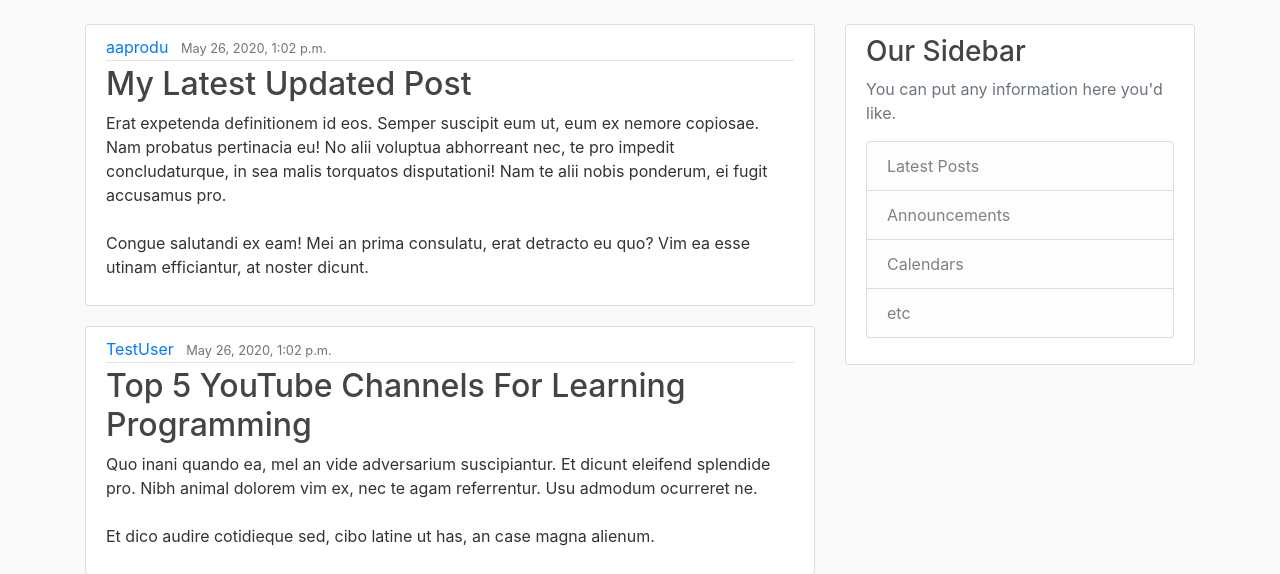
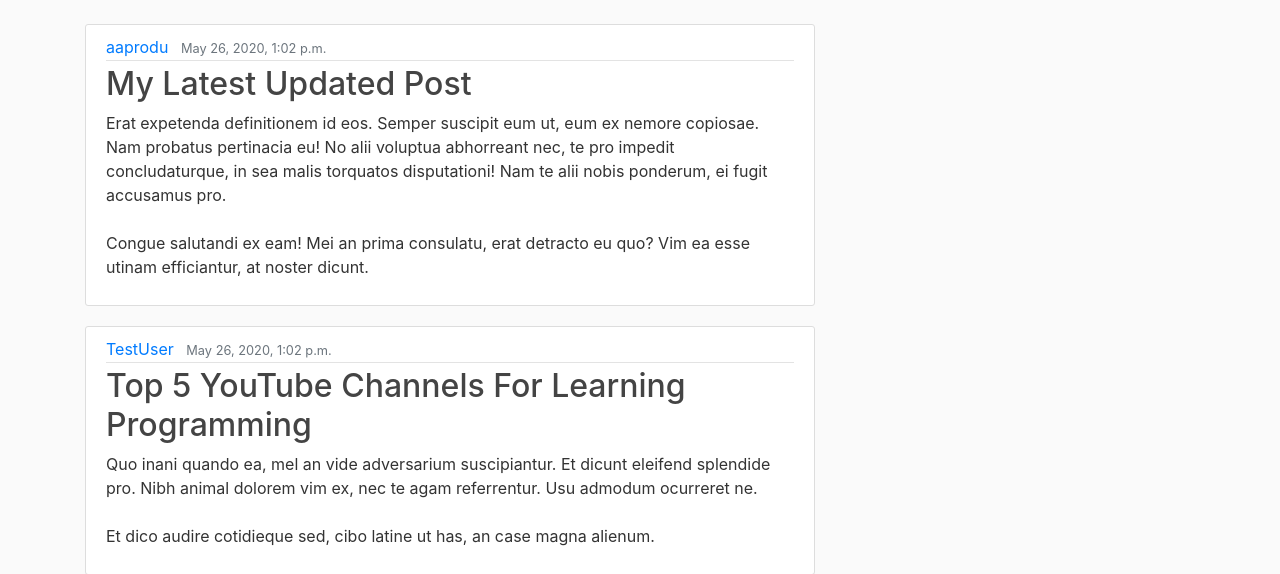
Before and after one commit to AlexandruAprodu/Blog-Space, a Django app: page / in a window 1280 px wide. Shown: the part 56-630 px from the top of the page. Run offline with Django 3.2, Linux system fonts and the light colour scheme; data comes from the database, SQL or seed files in the repository; some libraries are stand-ins or nearby versions.

Commit message:
before frontend

```diff
--- a/blog/models.py
+++ b/blog/models.py
@@ -9,6 +9,7 @@ class Post(models.Model):
     title = models.CharField(max_length=100)
     content = models.TextField()
     date_posted = models.DateTimeField(default=timezone.now)
+    image = models.ImageField(upload_to='post_pics', default='default-image.png')
     author = models.ForeignKey(User, on_delete=models.CASCADE)
 
     def __str__(self):
--- a/blog/templates/blog/base.html
+++ b/blog/templates/blog/base.html
@@ -26,7 +26,7 @@
           </button>
           <div class="collapse navbar-collapse" id="navbarToggle">
             <div class="navbar-nav mr-auto">
-              <a class="nav-item nav-link" href="{% url 'blog-home' %}">Home</a>
+              <a class="nav-item nav-link" href="{% url 'index' %}">Home</a>
               <a class="nav-item nav-link" href="{% url 'blog-about' %}">About</a>
             </div>
             <!-- Navbar Right Side -->
@@ -59,19 +59,6 @@
             {% endif %}
             {% block content %}{% endblock %}
         </div>
-        <div class="col-md-4">
-          <div class="content-section">
-            <h3>Our Sidebar</h3>
-            <p class='text-muted'>You can put any information here you'd like.
-              <ul class="list-group">
-                <li class="list-group-item list-group-item-light">Latest Posts</li>
-                <li class="list-group-item list-group-item-light">Announcements</li>
-                <li class="list-group-item list-group-item-light">Calendars</li>
-                <li class="list-group-item list-group-item-light">etc</li>
-              </ul>
-            </p>
-          </div>
-        </div>
       </div>
 </main>
     <!-- Optional JavaScript -->
--- a/blog/urls.py
+++ b/blog/urls.py
@@ -4,7 +4,7 @@ from . import views
 from .views import PostDetailView
 
 urlpatterns = [
-    path('', PostListView.as_view(), name='blog-home'),
+    path('', PostListView.as_view(), name='index'),
     path('user/<str:username>', UserPostListView.as_view(), name='user-posts'),
     path('post/<int:pk>/', PostDetailView.as_view(), name='post-detail'),
     path('post/new/', PostCreateView.as_view(), name='post-create'),
--- a/blog/views.py
+++ b/blog/views.py
@@ -13,7 +13,7 @@ def home(request):
 
 class PostListView(ListView):
     model = Post
-    template_name = 'blog/home.html'
+    template_name = 'blog/index.html'
     context_object_name = 'posts'
     ordering = ['-date_posted']
     paginate_by = 5
@@ -36,7 +36,7 @@ class PostDetailView(DetailView):
 
 class PostCreateView(LoginRequiredMixin, CreateView):
     model = Post
-    fields = ['title', 'content']
+    fields = ['title', 'content', 'image']
 
     def form_valid(self, form):
         form.instance.author = self.request.user
--- a/django_project/settings.py
+++ b/django_project/settings.py
@@ -81,7 +81,7 @@ DATABASES = {
         'ENGINE': 'django.db.backends.mysql',
         'NAME': 'blog12',
         'USER': 'root',
-        'PASSWORD': 1234,
+        'PASSWORD': '1234',
         'HOST': '127.0.0.1',
         'PORT': '3306',
     }
--- a/users/models.py
+++ b/users/models.py
@@ -2,9 +2,10 @@ from django.db import models
 from django.contrib.auth.models import User
 from PIL import Image
 
+
 class Profile(models.Model):
-    user = models.ForeignKey(User, on_delete=models.CASCADE)
-    image = models.ImageField(default='default.jpg', upload_to='profile_pics')
+    user = models.OneToOneField(User, related_name='profile', on_delete=models.CASCADE)
+    image = models.ImageField(default='default.png', upload_to='profile_pics')
 
 
     def __str__(self):
```
Also changed, not shown: blog/templates/blog/index.html (renamed from blog/templates/blog/home.html).
